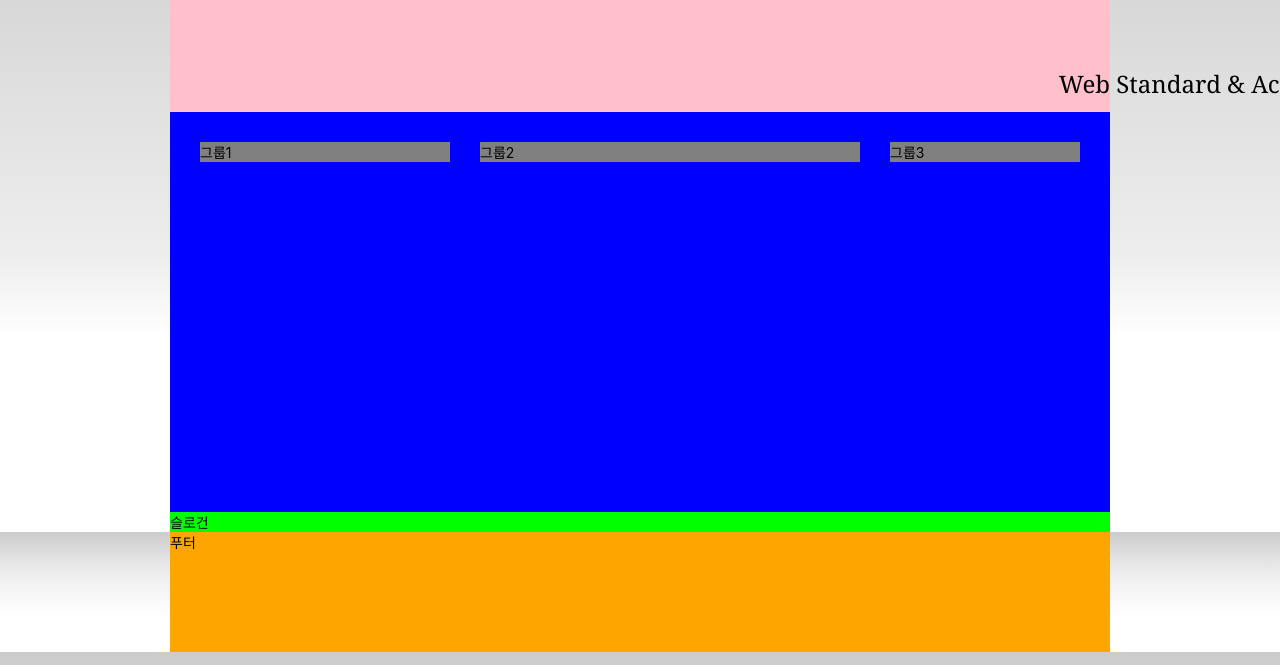
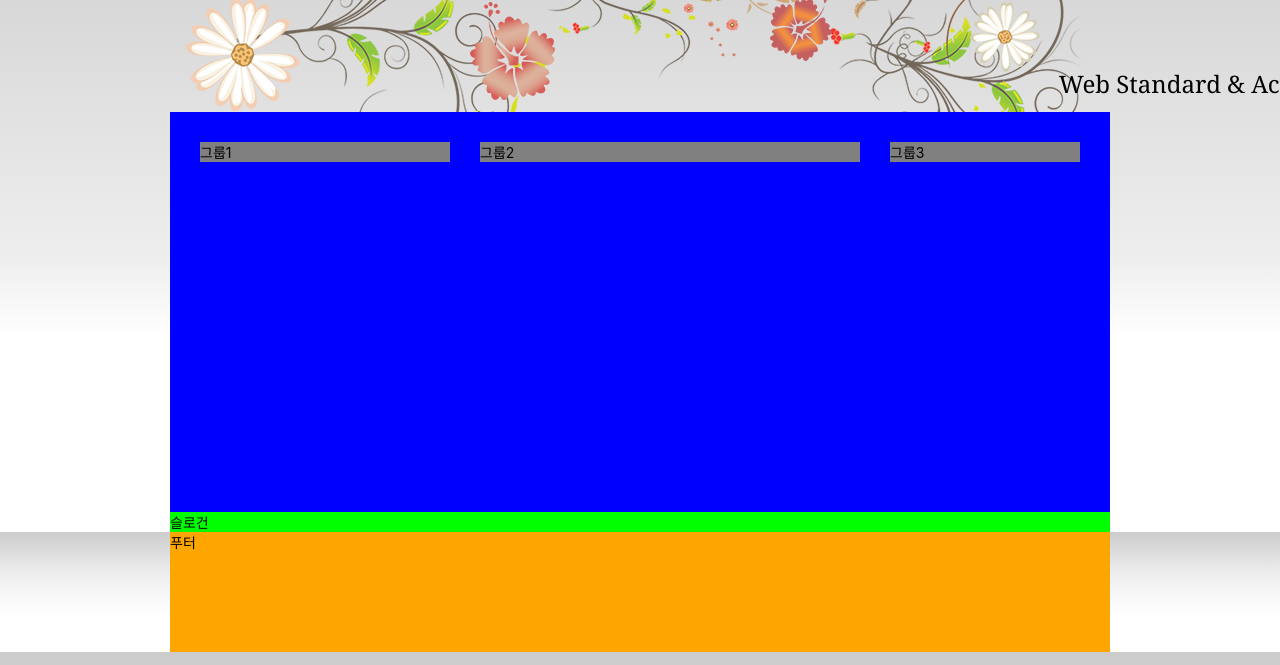
Before and after one commit to leejaelll/zeroConnecTo, a website: page HTML5/index.html in a window 1280 px wide. Shown: the part 135-800 px from the top of the page. Drawn offline with Linux system fonts and the light colour scheme; a web font is replaced by a local one.

Commit message:
배경애니메이션 완성

```diff
--- a/HTML5/css/index.css
+++ b/HTML5/css/index.css
@@ -205,14 +205,57 @@ a {
         transform: translate(400px, 75px);
     }
 }
+
+@keyframes fadeEffect {
+    0% {
+        opacity: 1;
+    }
+
+    100% {
+        opacity: 0;
+    }
+}
+
 .visual {
     height: 120px;
-    background: pink;
+    position: relative;
 }
+
+.visual::before,
+.visual::after {
+    content: "";
+    position: absolute;
+    top: 0;
+    left: 0;
+    width: 100%;
+    height: 100%;
+    background-repeat: no-repeat;
+    /* animation-name: fadeEffect;
+    animation-duration: 3000ms;
+    animation-iteration-count: infinite;
+    animation-direction: alternate;
+     */
+    animation: fadeEffect 3000ms alternate infinite;
+    animation-play-state: paused;
+}
+
+.visual::before {
+    background-image: url("./images/ani_flower_01.png"),
+        url("./images/ani_flower_02.png");
+    background-position: 0 -10px, 600px 0;
+}
+.visual::after {
+    /* background: yellow; */
+    background-image: url("./images/ani_flower_03.png"),
+        url("./images/ani_flower_04.png");
+    background-position: 300px 10px, 800px 10px;
+    animation-delay: 1000ms;
+}
+
 .visual-text {
     font-family: Georgia, "Times New Roman", Times, serif;
     animation-name: moveEffect;
-    animation-duration: 2000ms;
+    animation-duration: 1000ms;
     animation-fill-mode: forwards;
 }
 /* Main contents */
```
